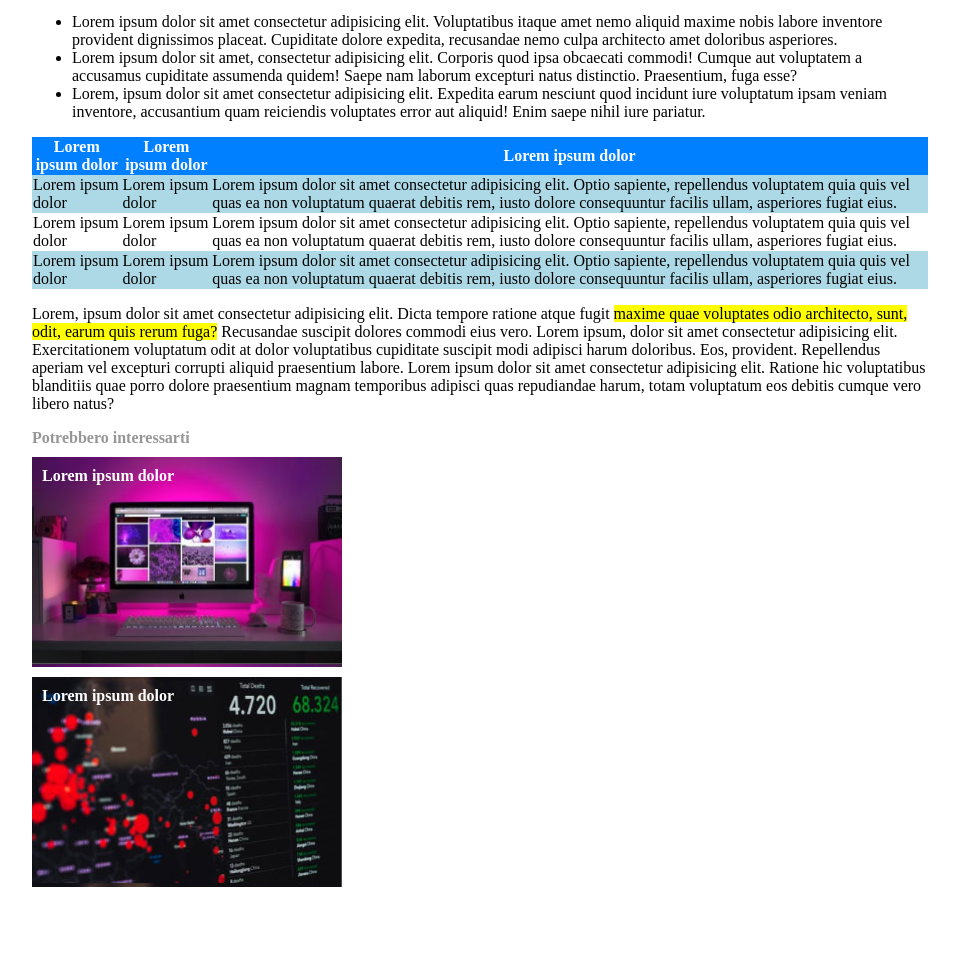
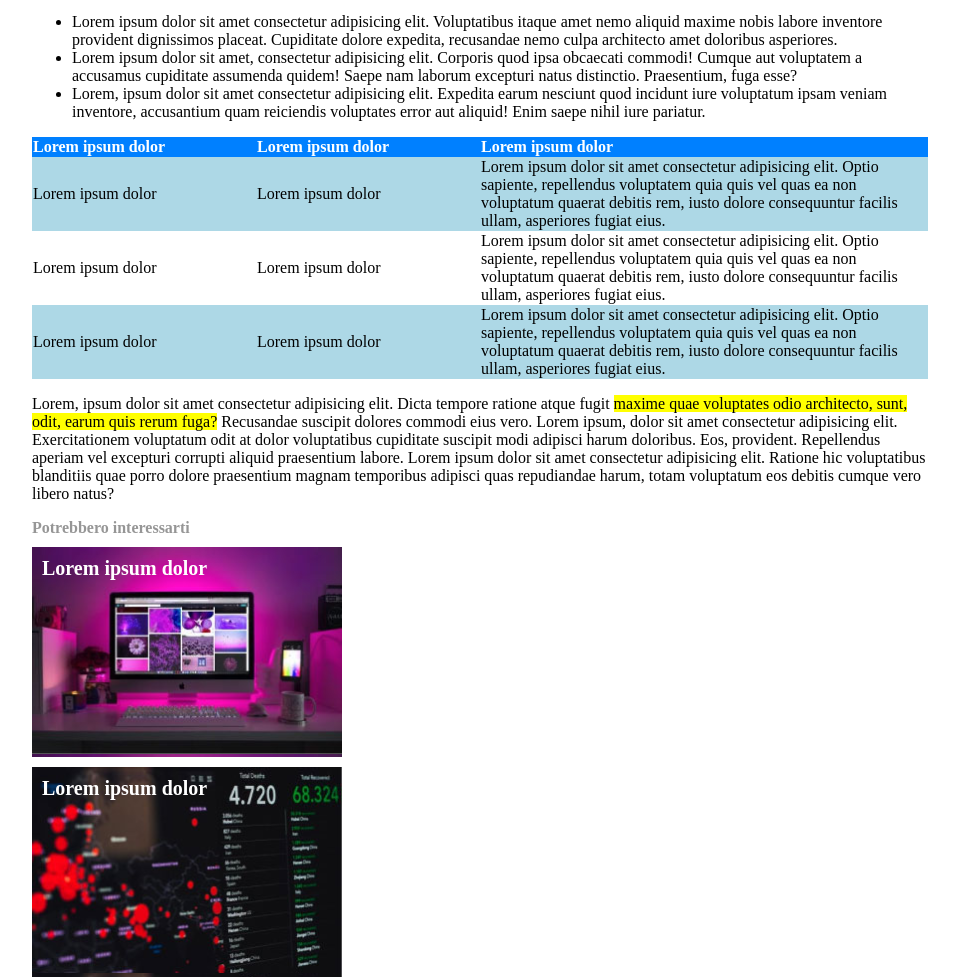
Before and after one commit to pietro-giordano/html-css-booleaner, a plain HTML site: page index.html in a window 1280 px wide. Shown: the part 1241-2221 px from the top of the page, without its empty margins (160-1119 px from the left). Before the commit the page ends 2138 px from the top, so only its background shows below. Drawn offline with Linux system fonts and the light colour scheme.

Commit message:
progetto concluso (credo)

```diff
--- a/css/style.css
+++ b/css/style.css
@@ -51,6 +51,12 @@ table {
 th {
       background-color: rgb(0, 128, 255);
       color: white;
+      text-align: left;
+}
+
+/* probabilmente non è la soluzione giusta ma funziona */
+th:last-child {
+      width: 50%;
 }
 
 tr:nth-child(even) {
@@ -77,6 +83,7 @@ tr:nth-child(even) {
       padding-top: 10px;
       padding-left: 10px;
       font-weight: 800;
+      font-size: 20px;
 }
 
 .bold-text {
```
Also changed, not shown: index.html (+1 -0 lines).
